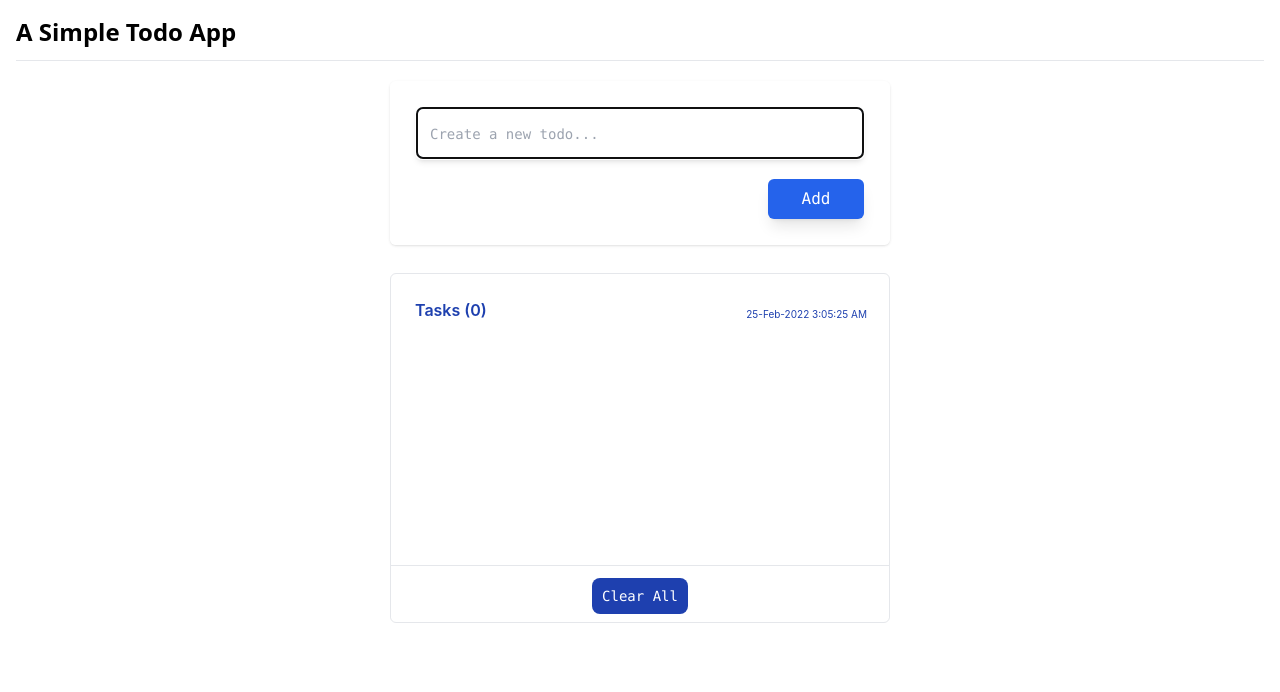
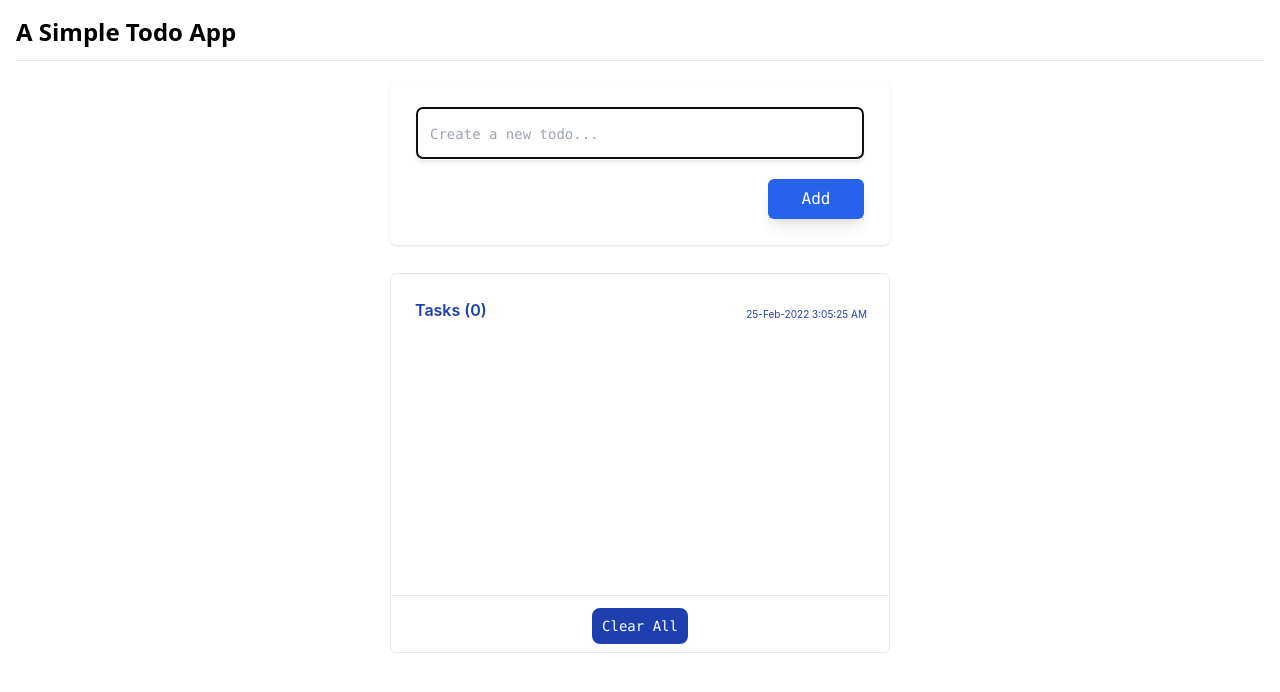
Before and after one commit to rishi120/todo-app, a React (Create React App) app: page / in a window 1280 px wide. Shown: the top 692 px of the page. Built offline with nearby package versions, Linux system fonts and the light colour scheme.

Commit message:
made css fixes.

```diff
--- a/src/components/child-components/todo.jsx
+++ b/src/components/child-components/todo.jsx
@@ -6,15 +6,15 @@ const Todo = ({ tasks, handleTaskDelete, handleTaskComplete, taskComplete, activ
     return (
         <div>
             <Addtask />
-            <div className=' lg:w-[500px] m-auto h-[350px] relative border-[1px] rounded-md mt-7'>
-                <ul className=' lg:w-[500px] m-auto p-6 h-[350px] overflow-y-auto relative'>
+            <div className=' lg:w-[500px] m-auto h-[380px] relative border-[1px] rounded-md mt-7'>
+                <ul className=' lg:w-[500px] m-auto p-6 h-[320px] overflow-y-auto relative overflow-x-hidden'>
                     <li className=' flex justify-between'><h1 className='pb-2 text-blue-800 font-semibold'>Tasks ({tasks.length})</h1> <p className=' text-[10px] text-blue-800 flex items-center'>{storeCurrentDateAndTime}</p></li>
                     {tasks.map((newtasks, index) => {
                         return (
                             <>
                                 <li key={index} className=" capitalize list-disc pt-4 pb-1 flex items-center w-[100%] relative" style={taskComplete[index] ? { textDecoration: "line-through" } : { textDecoration: "none" }}>
                                     <svg xmlns="http://www.w3.org/2000/svg" fill="none" viewBox="0 0 24 24" strokeWidth={1.5} stroke="currentColor" className="w-5 h-5 mr-2 cursor-pointer" onClick={() => handleTaskComplete(index)}>
-                                        <path strokeLinecap="round" strokeLinejoin="round" d="M9 12.75L11.25 15 15 9.75M21 12a9 9 0 11-18 0 9 9 0 0118 0z" style={activeColor[index] ? { color: "#f00" } : { color: "#000" }} />
+                                        <path strokeLinecap="round" strokeLinejoin="round" d="M9 12.75L11.25 15 15 9.75M21 12a9 9 0 11-18 0 9 9 0 0118 0z" style={activeColor[index] ? { color: "#f00", transition: "0.2s ease" } : { color: "#000", transition: "0.2s ease" }} />
                                     </svg>
                                     {newtasks.searchTerm}
                                     <svg xmlns="http://www.w3.org/2000/svg" fill="none" viewBox="0 0 24 24" strokeWidth={1.5} stroke="currentColor" className="w-6 h-6 absolute right-0 cursor-pointer" onClick={() => handleTaskDelete(newtasks)}>
```
